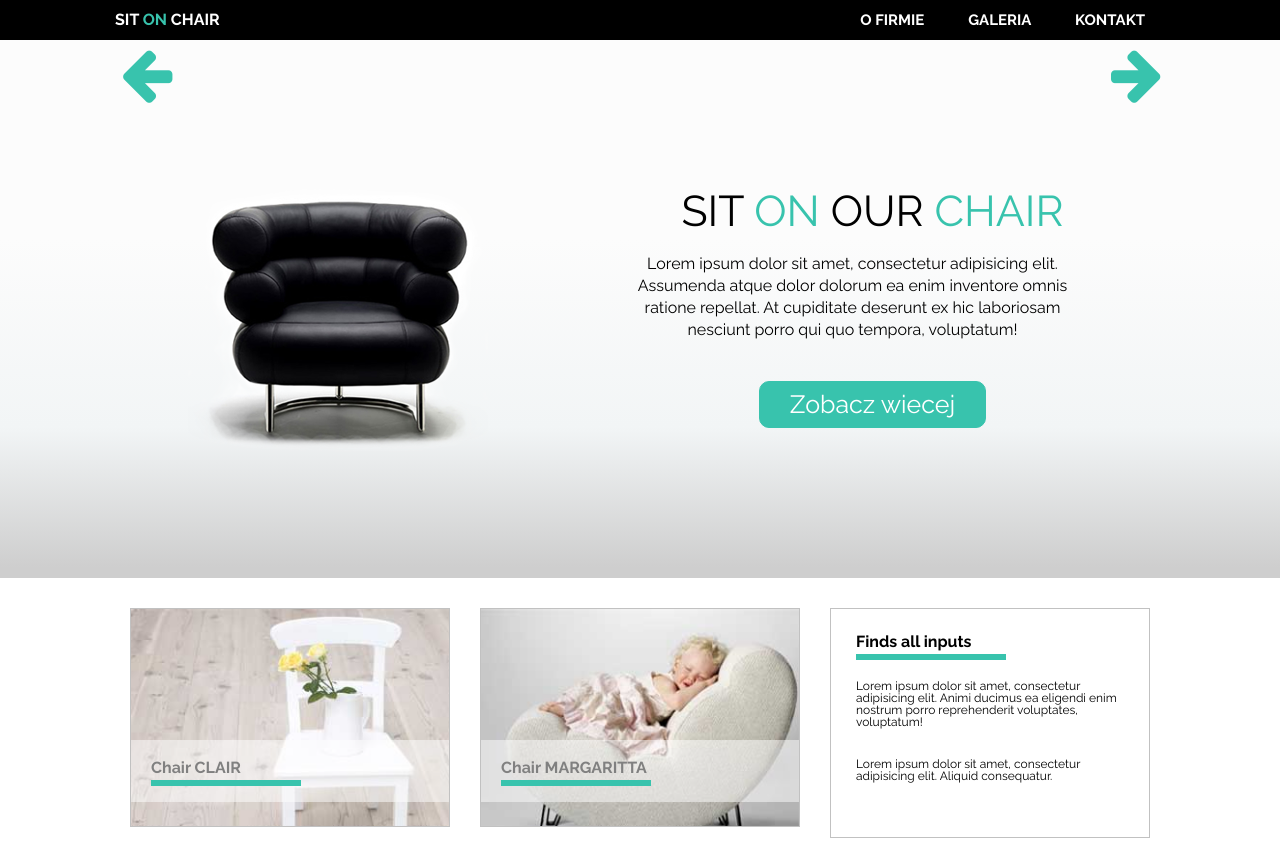
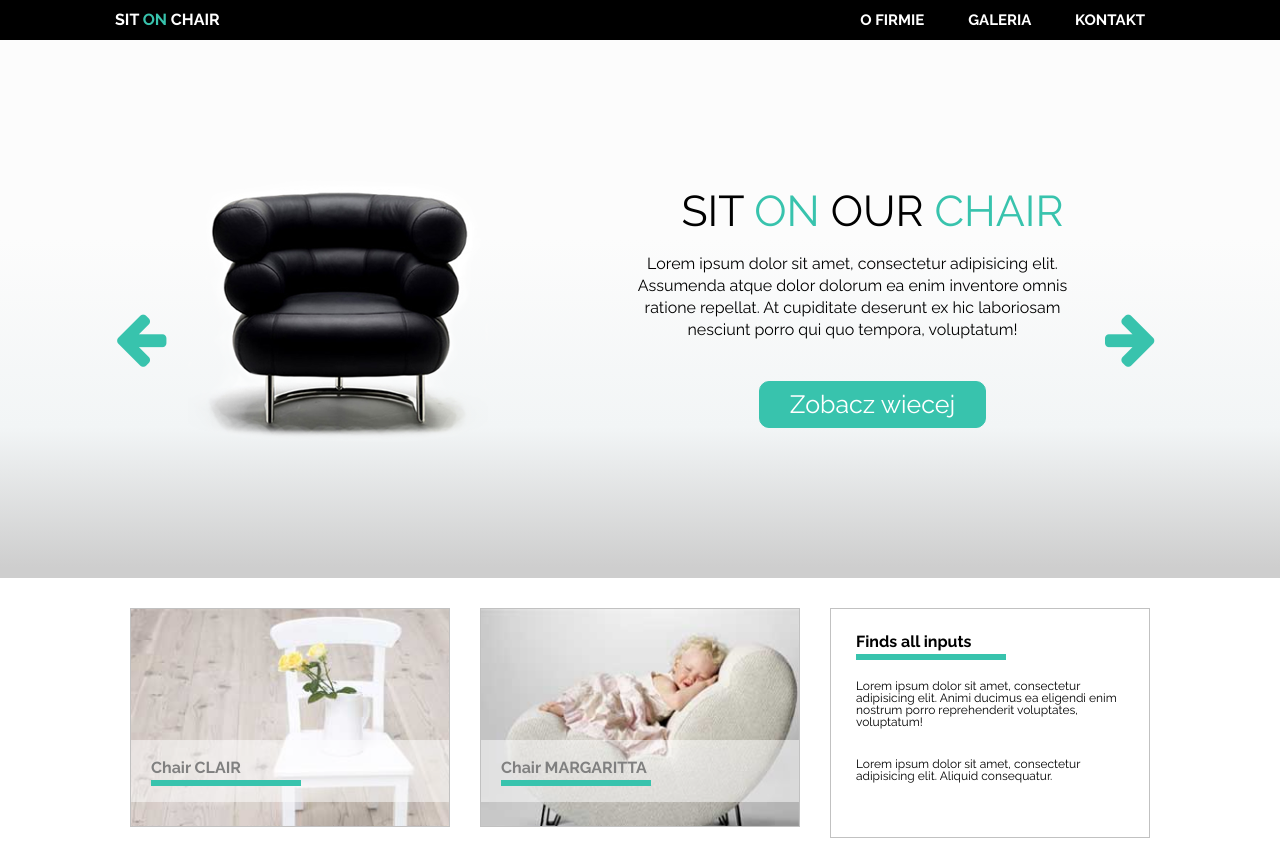
Before and after one commit to michau132/warsztat-SitOnChair, a plain HTML site: page index.html in a window 1280 px wide. Shown: the top 841 px of the page. Drawn offline with Linux system fonts and the light colour scheme.

Commit message:
fixing slider buttons

```diff
--- a/css/style.css
+++ b/css/style.css
@@ -166,6 +166,7 @@ body {
 .main-banner-slides-cnt .main-banner-slide-cnt-slide.active {
     z-index: 10;
 }
+
 .fa:focus {
     outline: none;
 }
@@ -176,17 +177,24 @@ body {
     font-weight: 400;
     font-size: 60px;
     position: absolute;
+    background-color: transparent;
+    height: 100%;
+    border: 0;
+    top: 50%;
     left: 0;
-    background: none;
-    border: 0;
-    top: 0;
-    bottom: 0;
+    padding-top: 50%;
+    text-align: center;
 }
 
 .main-banner-btn-next {
     left: auto;
     right: 0;
 }
+.fa {
+    position: absolute;
+    top: 0;
+    left: 0;
+ }
 .main-banner-btn-prev:focus,
 .main-banner-btn-next:focus {
     outline: none;
@@ -199,19 +207,21 @@ body {
 }
 
 .main-banner-slide-cnt-slide {
-    width: 100%;
-    height: 100%;
-    position: absolute;
-    left: 0;
-    top: 0;
+    display: flex;
+    align-items: center;
+    justify-content: space-between;
 }
 
 .main-banner-slide-image {
     width: 50%;
     height: 100%;
     display: inline-block;
-    margin-top: 110px;
+
 }
+.main-banner-slide-image img {
+    display: block;
+}
+
 
 .main-banner-slide-description {
     width: 50%;
@@ -495,7 +505,7 @@ body {
 .section-prizes-row-col-description {
     width: 100%;
     text-align: center;
-
+    min-height: 300px;
 }
 
 .section-prizes-row-col-description span:nth-child(n) {
@@ -567,7 +577,8 @@ body {
     background-color: #f9f9f9;
     padding: 30px 0;
 }
-.choiceTitle {
+.choiceTitle,
+.summaryTitle {
     font-size: 18px;
     text-transform: uppercase;
     font-weight: 500;
@@ -576,7 +587,8 @@ body {
     margin-bottom: 65px;
 }
 
-.choiceTitle::before {
+.choiceTitle::before,
+.summaryTitle::before {
     content: '';
     position: absolute;
     top: 23px;
```
Also changed, not shown: index.html (+1 -1 lines), 1 other file.
